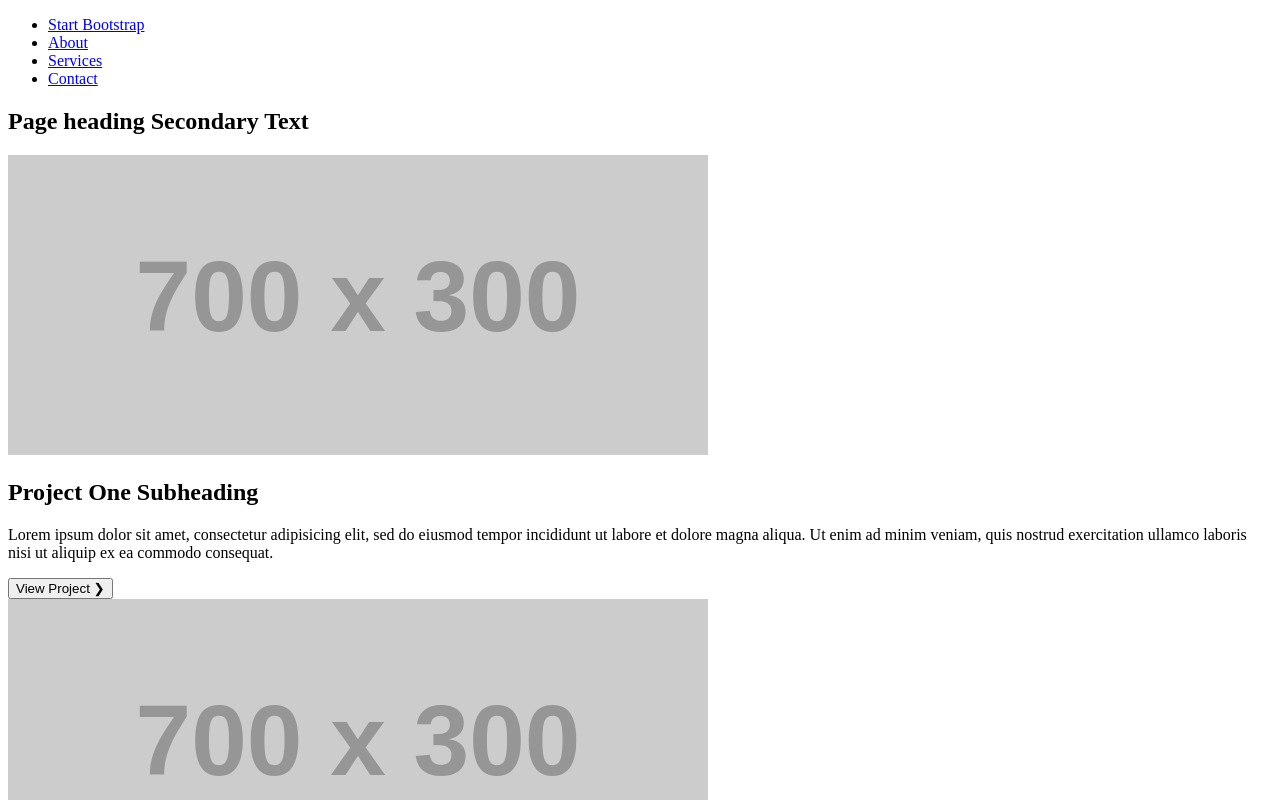
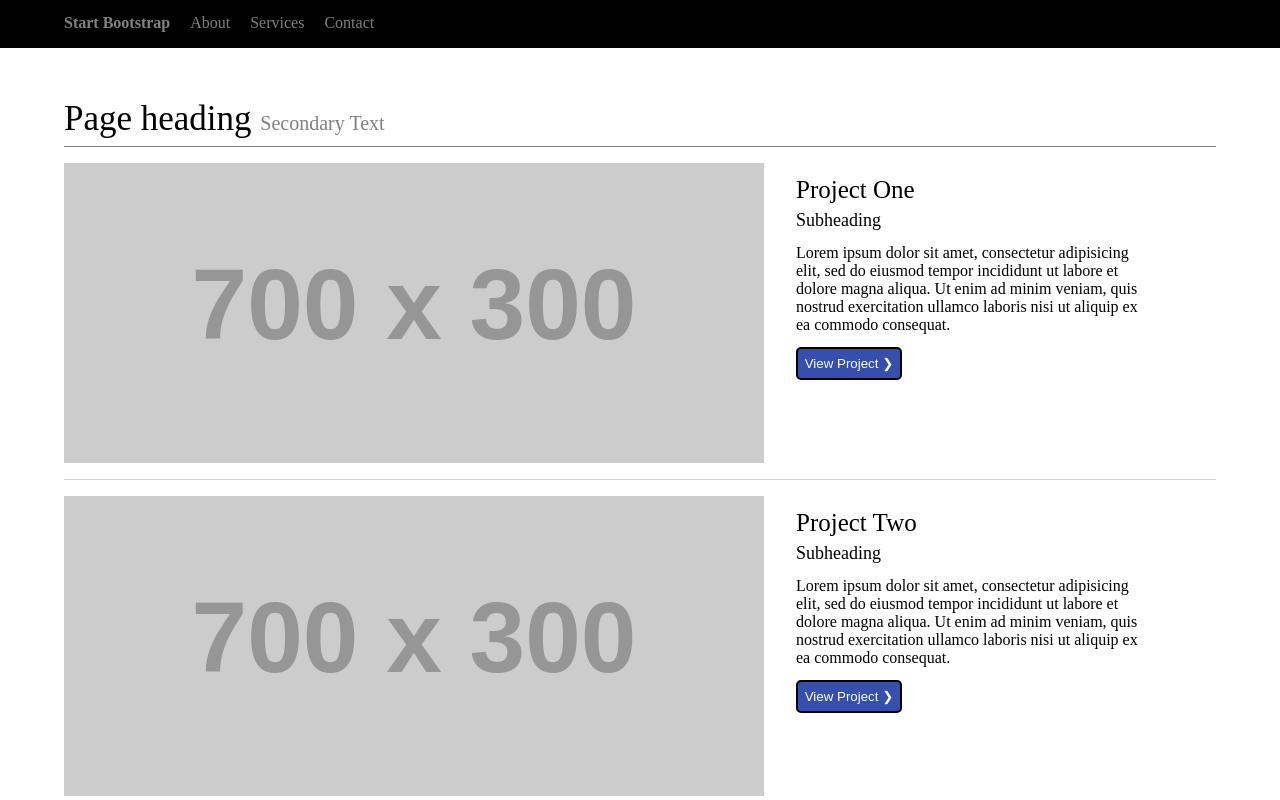
Before and after one commit to rdubel/gabarit2, a plain HTML site: page index.html in a window 1280 px wide. Shown: the top 800 px of the page. Drawn offline with Linux system fonts and the light colour scheme; placeholder pictures from the web are drawn by us.

Commit message:
Styled html

```diff
--- a/css/style.css
+++ b/css/style.css
@@ -0,0 +1,97 @@
+* {
+    margin: 0px;
+    padding: 0px;
+}
+
+header {
+    background-color: black;
+    height: 3em;
+
+}
+
+nav {
+    width: 90%;
+    margin: auto;
+    padding-top: 0.9em;
+}
+
+
+nav ul {
+    display: inline-block;
+
+
+}
+
+nav ul li {
+    display: inline;
+}
+
+nav ul li a {
+    color: grey;
+    text-decoration: none;
+    padding: 8px 16px 8px 0;
+}
+
+.bootstrap {
+    font-weight: bold;
+}
+
+section {
+    width: 90%;
+    margin: auto;
+    padding: 1em;
+}
+
+h1 {
+    font-size: 35px;
+    font-weight: normal;
+    margin-top: 1em;
+    margin-bottom: 0em;
+    padding-bottom: 0.2em;
+    border-bottom: 1px solid;
+    border-color: grey;
+}
+
+h1 span {
+    color: grey;
+    font-size: 20px;
+}
+
+h2 {
+    font-size: 25px;
+    font-weight: normal;
+    width: 80%;
+    padding: 0.5em;
+}
+
+h2 span {
+    font-size: 18px;
+    margin: auto;
+}
+
+article {
+    display: inline-block;
+    border-bottom: 1px solid;
+    border-color: rgb(210, 210, 210)grey;
+    margin-top: 1em;
+    padding-bottom: 1em;
+}
+
+article img {
+    float: left;
+    margin-right: 2em;
+}
+
+article p {
+    display: inline-block;
+    width: 30%
+}
+
+button {
+    margin-top: 1em;
+    background-color: rgb(53, 79, 173);
+    color: white;
+    padding: 0.5em;
+    border-style: solid;
+    border-radius: 5px;
+}
--- a/index.html
+++ b/index.html
@@ -9,7 +9,7 @@
     <header>
         <nav>
             <ul>
-                <li><a href="#">Start Bootstrap</a></li>
+                <li><a class="bootstrap" href="#">Start Bootstrap</a></li>
                 <li><a href="#">About</a></li>
                 <li><a href="#">Services</a></li>
                 <li><a href="#">Contact</a></li>
@@ -22,7 +22,7 @@
                 <span>Secondary Text</span>
             </h1>
             <article>
-                <img src="http://placehold.it/700x300">
+                <img src="http://placehold.it/700x300" width="700" height="300">
                 <h2>Project One
                     <span>Subheading</span>
                 </h2>
@@ -30,7 +30,7 @@
                 <button type="button" name="button">View Project ❯</button>
             </article>
             <article>
-                <img src="http://placehold.it/700x300">
+                <img src="http://placehold.it/700x300" width="700" height="300">
                 <h2>Project Two
                     <span>Subheading</span>
                 </h2>
@@ -38,7 +38,7 @@
                 <button type="button" name="button">View Project ❯</button>
             </article>
             <article>
-                <img src="http://placehold.it/700x300">
+                <img src="http://placehold.it/700x300" width="700" height="300">
                 <h2>Project Three
                     <span>Subheading</span>
                 </h2>
@@ -46,7 +46,7 @@
                 <button type="button" name="button">View Project ❯</button>
             </article>
             <article>
-                <img src="http://placehold.it/700x300">
+                <img src="http://placehold.it/700x300" width="700" height="300">
                 <h2>Project Four
                     <span>Subheading</span>
                 </h2>
@@ -54,7 +54,7 @@
                 <button type="button" name="button">View Project ❯</button>
             </article>
             <article>
-                <img src="http://placehold.it/700x300">
+                <img src="http://placehold.it/700x300" width="700" height="300">
                 <h2>Project Five
                     <span>Subheading</span>
                 </h2>
```
